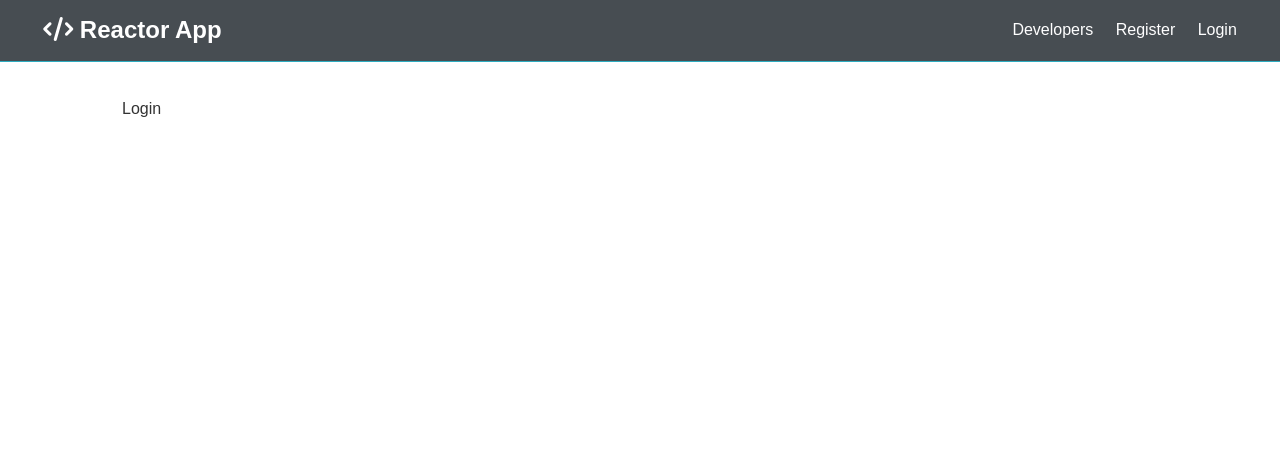
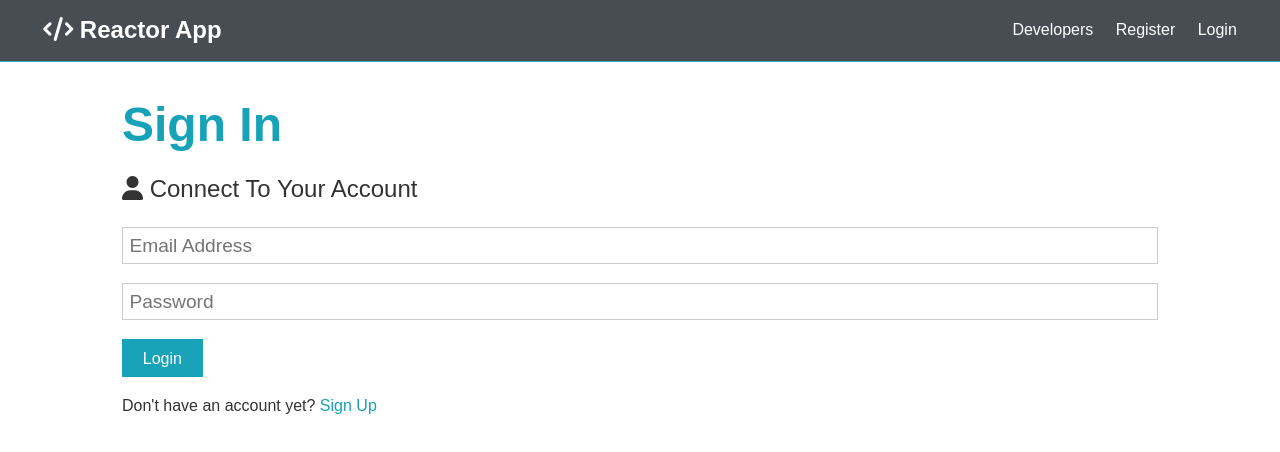
Before and after one commit to fadilxcoder/reactjs, a React (Create React App) app in the folder frontend/: page /login in a window 1280 px wide. Shown: the top 452 px of the page. Built offline with nearby package versions, Linux system fonts and the light colour scheme.

Commit message:
handling form - Register.js / Login.js

```diff
--- a/frontend/src/components/auth/Login.js
+++ b/frontend/src/components/auth/Login.js
@@ -1,8 +1,52 @@
-import React from 'react'
+import React, { Fragment, useState } from 'react';
+import {Link} from 'react-router-dom';
 
 const Login = () => {
+    const [formData, setFormData] = useState({
+        email: '',
+        password: ''
+    });
+
+    const { email, password} = formData;
+
+    const onChange = e =>
+        setFormData({ ...formData, [e.target.name]: e.target.value});
+
+    const onSubmit = e => {
+        e.preventDefault();
+    };
+
     return (
-        <div>Login</div>
+        <Fragment>
+            <h1 className="large text-primary">Sign In</h1>
+            <p className="lead"><i className="fas fa-user"></i> Connect To Your Account</p>
+            <form className="form" onSubmit={e => onSubmit(e)}>
+                <div className="form-group">
+                    <input
+                        type="email"
+                        placeholder="Email Address"
+                        name="email"
+                        value={email}
+                        onChange={e => onChange(e)}
+                        required
+                    />
+                </div>
+                <div className="form-group">
+                    <input
+                        type="password"
+                        placeholder="Password"
+                        name="password"
+                        minLength="6"
+                        value={password}
+                        onChange={e => onChange(e)}
+                    />
+                </div>
+                <input type="submit" className="btn btn-primary" value="Login" />
+            </form>
+            <p className="my-1">
+                Don't have an account yet? <Link to="/register">Sign Up</Link>
+            </p>
+        </Fragment>
     )
 }
 
--- a/frontend/src/components/auth/Register.js
+++ b/frontend/src/components/auth/Register.js
@@ -1,20 +1,65 @@
-import React, { Fragment } from 'react'
+import React, { Fragment, useState } from 'react';
+import {Link} from 'react-router-dom';
 
 const Register = () => {
+    const [formData, setFormData] = useState({
+        name: '',
+        phone_number: '',
+        email: '',
+        password: '',
+        password_confirm: ''
+    });
+
+    const { name, phone_number, email, password, password_confirm} = formData;
+
+    const onChange = e =>
+        setFormData({ ...formData, [e.target.name]: e.target.value});
+
+    const onSubmit = e => {
+        e.preventDefault();
+
+        if(password !== password_confirm) {
+            console.log('pass fail');
+        } else {
+            console.log(formData);
+        }
+    };
+
     return (
         <Fragment>
             <h1 className="large text-primary">Sign Up</h1>
             <p className="lead"><i className="fas fa-user"></i> Create Your Account</p>
-            <form className="form" action="create-profile.html">
+            <form className="form" onSubmit={e => onSubmit(e)}>
                 <div className="form-group">
-                    <input type="text" placeholder="Name" name="name" required />
+                    <input
+                        type="text"
+                        placeholder="Name"
+                        name="name"
+                        value={name}
+                        onChange={e => onChange(e)}
+                        required
+                    />
                 </div>
                 <div className="form-group">
-                        <input type="email" placeholder="Email Address" name="email" />
-                        <small className="form-text"
-                            >This site uses Gravatar so if you want a profile image, use a
-                            Gravatar email</small
-                        >
+                    <input
+                        type="email"
+                        placeholder="Email Address"
+                        name="email"
+                        value={email}
+                        onChange={e => onChange(e)}
+                        required
+                    />
+                    <small className="form-text">This site uses Gravatar so if you want a profile image, use a Gravatar email</small>
+                </div>
+                <div className="form-group">
+                    <input
+                        type="text"
+                        placeholder="Phone"
+                        name="phone_number"
+                        value={phone_number}
+                        onChange={e => onChange(e)}
+                        required
+                    />
                 </div>
                 <div className="form-group">
                     <input
@@ -22,20 +67,24 @@
                         placeholder="Password"
                         name="password"
                         minLength="6"
+                        value={password}
+                        onChange={e => onChange(e)}
                     />
                 </div>
                 <div className="form-group">
                     <input
                         type="password"
                         placeholder="Confirm Password"
-                        name="password2"
+                        name="password_confirm"
                         minLength="6"
+                        value={password_confirm}
+                        onChange={e => onChange(e)}
                     />
                 </div>
                 <input type="submit" className="btn btn-primary" value="Register" />
             </form>
             <p className="my-1">
-                Already have an account? <a href="login.html">Sign In</a>
+                Already have an account? <Link to="/login">Sign In</Link>
             </p>
         </Fragment>
     )
```
